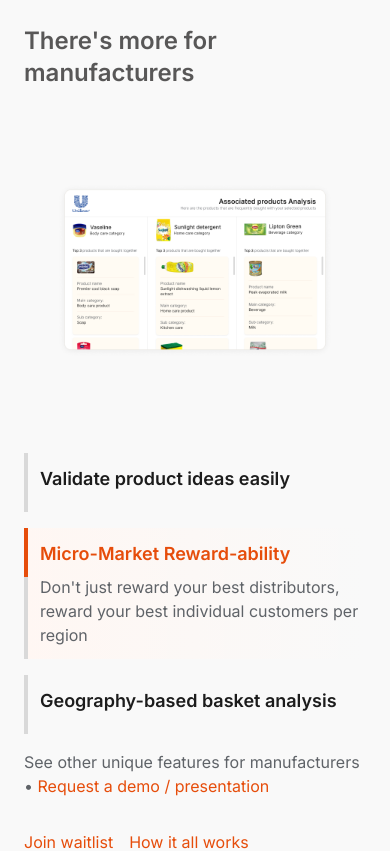
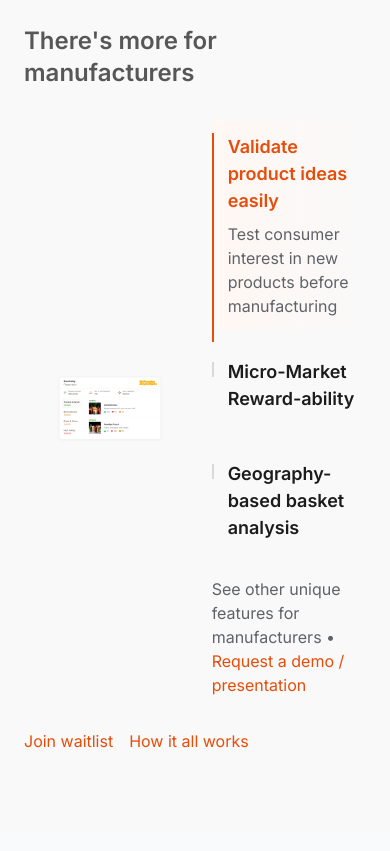
Before and after one commit to mindset001/reeach, a Next.js app: page / in a window 390 px wide. Shown: the part 4860-5711 px from the top of the page. Built offline with nearby package versions, Linux system fonts and the light colour scheme.

Commit message:
'responsiveness'

```diff
--- a/src/components/ManufacturerSection.tsx
+++ b/src/components/ManufacturerSection.tsx
@@ -20,7 +20,7 @@ export default function ManufacturerSection({ onJoinWaitlist }: ManufacturerSect
       setActiveFeature((prev) =>
         (prev + 1) % ADDITIONAL_MANUFACTURER_FEATURES.length
       );
-    }, 5000);
+    }, 10000);
 
     return () => clearInterval(interval);
   }, []);
@@ -64,8 +64,8 @@ export default function ManufacturerSection({ onJoinWaitlist }: ManufacturerSect
             There's more for manufacturers
           </h3>
 
-          <div className="grid md:grid-cols-2 gap-8">
-            <div className="space-y-4 order-2 md:order-1">
+          <div className="flex gap-4 md:gap-8">
+            <div className="md:w-[30%] space-y-4 order-2 md:order-1">
               {ADDITIONAL_MANUFACTURER_FEATURES.map((feature, index) => (
                 <button
                   key={index}
@@ -77,11 +77,11 @@ export default function ManufacturerSection({ onJoinWaitlist }: ManufacturerSect
                   }`}
                 >
                   {/* Static border always visible */}
-                  <div className="absolute left-0 top-0 bottom-0 w-1 bg-[#D9D9D9]" />
+                  <div className="absolute left-0 top-4 bottom-0 w-[2px] h-[15px] bg-[#D9D9D9]" />
 
                   {/* Animated progress border for active item */}
                   {activeFeature === index && (
-                    <div className="absolute left-0 top-0 w-1 h-0 bg-[#E64D0B] animate-[fillDown_5s_linear_forwards]" />
+                    <div className="absolute left-0  w-[2px] h-[2px] bg-[#E64D0B] animate-[fillDown_5s_linear_forwards]" />
                   )}
 
                   <h4 className={`text-[18px] font-[600] mb-2 transition-colors ${
@@ -97,7 +97,7 @@ export default function ManufacturerSection({ onJoinWaitlist }: ManufacturerSect
                   <p className="text-[#5F6368] text-[16px]">See other unique features for manufacturers • <span className="text-[#E64D0B]"><a href="">Request a demo / presentation</a></span></p>
             </div>
 
-            <div className="flex items-center justify-center rounded-[16px] min-h-[300px] p-8 order-1 md:order-2 overflow-hidden">
+            <div className="md:w-[70%] flex items-center justify-center rounded-[16px] min-h-[300px] p-8 order-1 md:order-2 overflow-hidden">
               {ADDITIONAL_MANUFACTURER_FEATURES[activeFeature].image && (
                 <Image
                   src={ADDITIONAL_MANUFACTURER_FEATURES[activeFeature].image}
```
